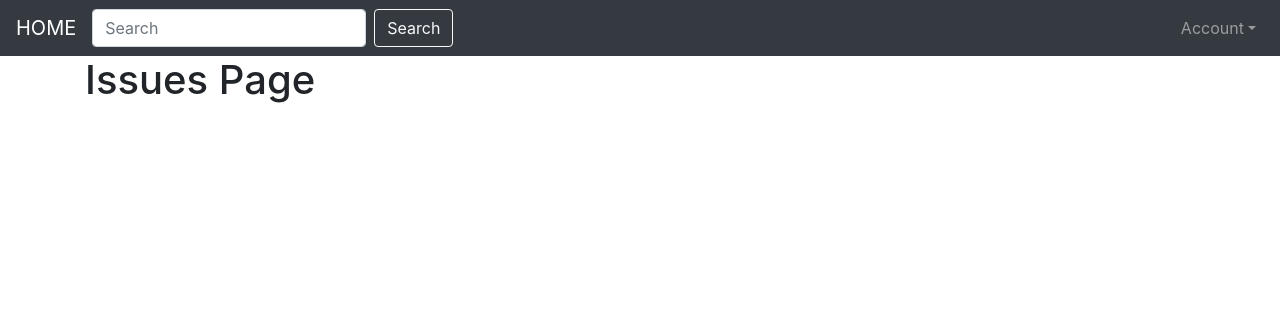
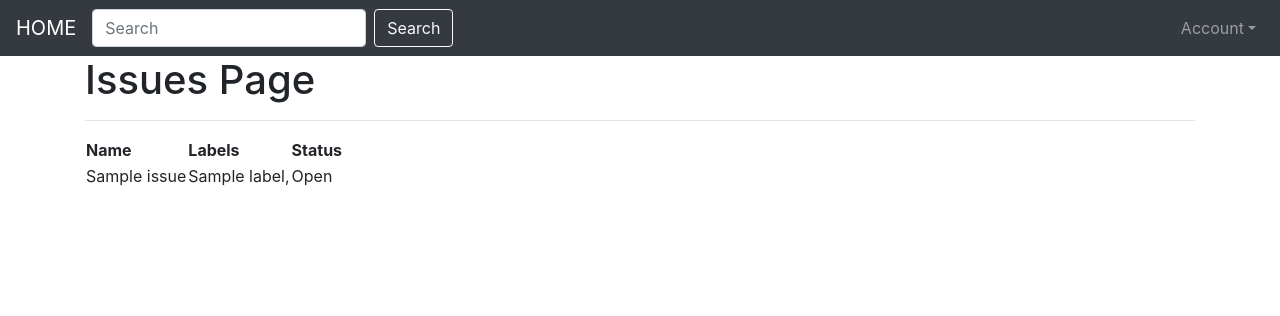
Before and after one commit to AndjelaCickovic/UKS, a Django app: page /issues/ in a window 1280 px wide. Shown: the top 316 px of the page. Run offline with Django 3.2, Linux system fonts and the light colour scheme; tables that the repository leaves empty hold one stand-in row (values such as "Sample post"); some libraries are stand-ins or nearby versions.

Commit message:
Rendered main view for issues

```diff
--- a/uks_project/issues_app/models.py
+++ b/uks_project/issues_app/models.py
@@ -3,8 +3,8 @@ from django.utils.translation import gettext_lazy as _
 
 # Create your models here.
 class Status(models.TextChoices):
-    OPEN = 'OP', _('Open')
-    CLOSED = 'CL', _('Close')
+    OPEN = 'Open', _('Opened')
+    CLOSED = 'Closed', _('Closed')
 
 class Label(models.Model):
     name = models.CharField(max_length=264)
@@ -15,12 +15,12 @@ class Milestone(models.Model):
     name = models.CharField(max_length=264)
     dueDate = models.DateField()
     description = models.TextField(max_length=264, blank=True)
-    status = models.CharField(max_length=2, choices=Status.choices, default=Status.OPEN)
+    status = models.CharField(max_length=6, choices=Status.choices, default=Status.OPEN)
 
 class Issue(models.Model):
     name = models.CharField(max_length=264)
     comment = models.CharField(max_length=264, blank=True)
-    status = models.CharField(max_length=2, choices=Status.choices, default=Status.OPEN)
-    labels = models.ManyToManyField(to=Label)
-    milestones = models.ForeignKey(to=Milestone, on_delete=models.DO_NOTHING)
+    status = models.CharField(max_length=6, choices=Status.choices, default=Status.OPEN)
+    labels = models.ManyToManyField(to=Label, blank=True)
+    #milestones = models.ForeignKey(to=Milestone, on_delete=models.DO_NOTHING, blank=True, null=True)
     #0..* user(assignees)
--- /dev/null
+++ b/uks_project/issues_app/serializers.py
@@ -0,0 +1,14 @@
+from rest_framework import serializers
+from issues_app.models import Label, Issue
+
+class LabelSerializer(serializers.ModelSerializer):
+    class Meta:
+        model = Label
+        fields = ('id', 'name', 'description', 'colour')
+
+class IssueSerializer(serializers.ModelSerializer):
+    labels = LabelSerializer(many=True)
+
+    class Meta:
+        model = Issue
+        fields = ('id', 'name', 'comment', 'status', 'labels')
--- a/uks_project/issues_app/views.py
+++ b/uks_project/issues_app/views.py
@@ -1,6 +1,13 @@
 from django.shortcuts import render
 from django.http import HttpResponse
+from issues_app.models import Issue
+from issues_app.serializers import IssueSerializer
+import sys
+import io
 
 # Create your views here.
 def main(request):
-    return render(request, 'issues_app/main.html')
+    issues = Issue.objects.all()
+    serializer = IssueSerializer(issues, many=True)
+    dictionary = {'issues': serializer.data}
+    return render(request, 'issues_app/main.html', context=dictionary)
--- a/uks_project/templates/issues_app/main.html
+++ b/uks_project/templates/issues_app/main.html
@@ -2,4 +2,27 @@
 {% extends 'myapp/base.html' %}
 {% block body_block %}
     <h1>Issues Page</h1>
+    <hr>
+    {% if issues %}
+    <table>
+        <tr>
+            <th>Name</th>
+            <th>Labels</th>
+            <th>Status</th>
+        </tr>
+        {% for issue in issues %}
+            <tr>
+                <td>{{ issue.name }}</td>
+                <td>
+                    {% for label in issue.labels %}
+                        {{ label.name }},
+                    {% endfor %}
+                </td>
+                <td>{{ issue.status }}</td>
+            </tr>
+        {% endfor %}
+    </table>
+    {% else %}
+    <h3>No issues found!</h3>
+    {% endif %}
 {% endblock %}
```
Also changed, not shown: uks_project/issues_app/migrations/0002_auto_20210129_2027.py (added), uks_project/issues_app/migrations/0003_auto_20210129_2036.py (added).
